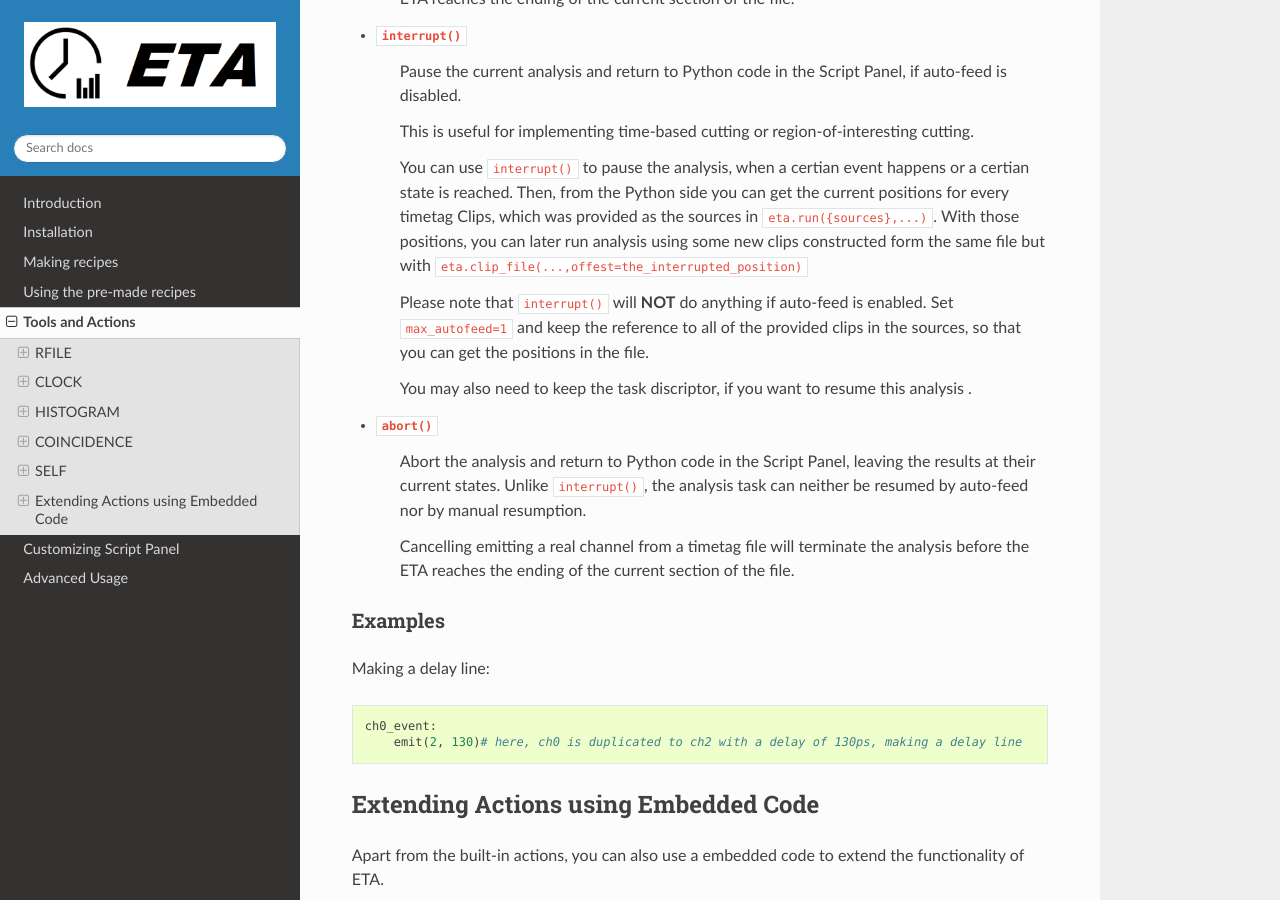
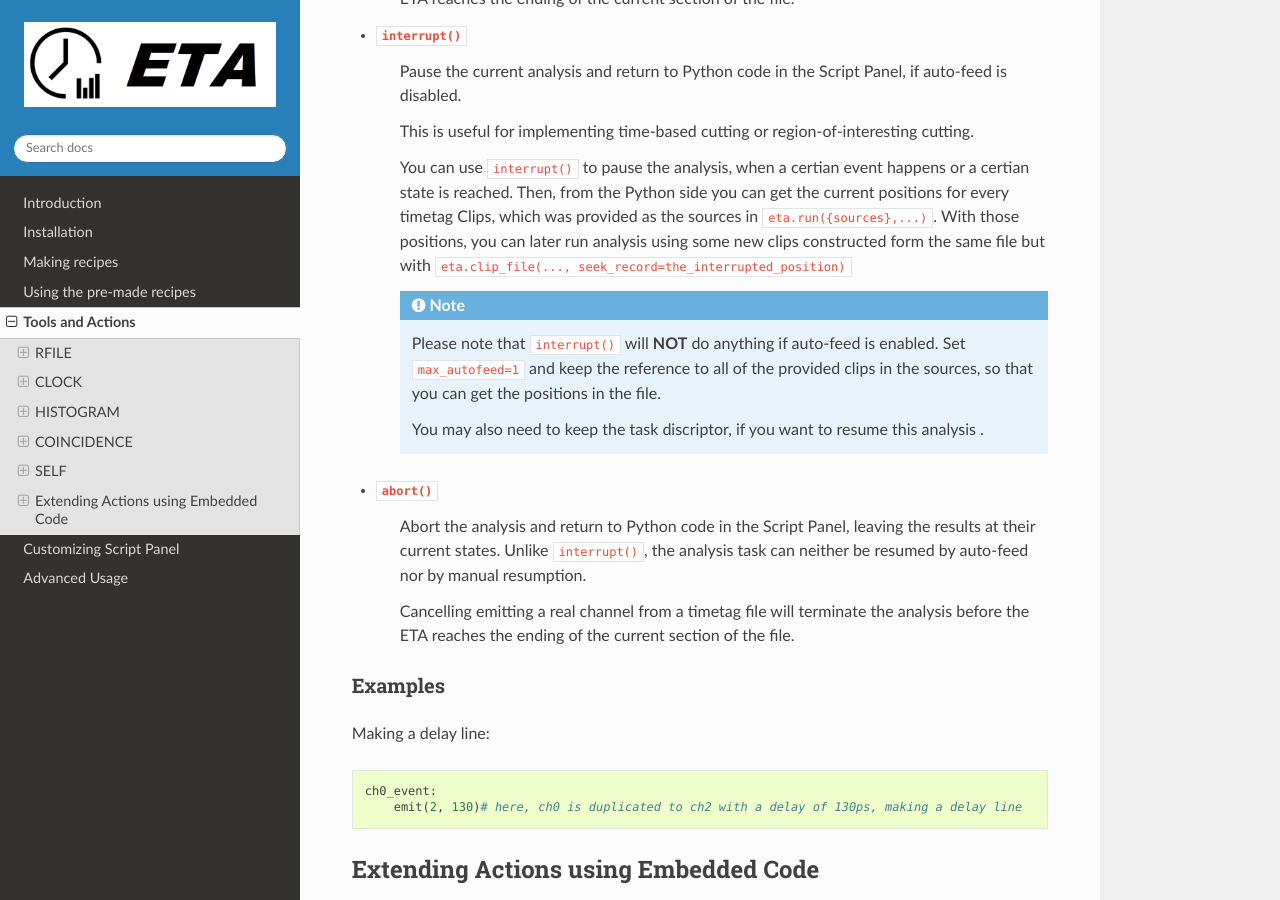
Before and after one commit to timetag/timetag.github.io, a Sphinx documentation site: the page built from docs/actions.rst, in a window 1280 px wide and 900 px high, scrolled down 6878 px. Built offline with Sphinx 7.4.7 and the Read the Docs theme 2.0.0, drawn with Linux system fonts in a browser that asks for light colours.

Commit message:
Update actions.rst

```diff
--- a/docs/actions.rst
+++ b/docs/actions.rst
@@ -232,18 +232,18 @@
     Cancelling emitting a real channel from a timetag file will terminate the analysis before the ETA reaches the ending of the current section of the file.
 
 
-
 - ``interrupt()``
     Pause the current analysis and return to Python code in the Script Panel, if auto-feed is disabled.
 
     This is useful for implementing time-based cutting or region-of-interesting cutting.
 
-    You can use ``interrupt()`` to pause the analysis, when a certian event happens or a certian state is reached. Then, from the Python side you can get the current positions for every timetag Clips, which was provided as the sources in ``eta.run({sources},...)``. With those positions, you can later run analysis using some new clips constructed form the same file but with ``eta.clip_file(...,offest=the_interrupted_position)``
+    You can use ``interrupt()`` to pause the analysis, when a certian event happens or a certian state is reached. Then, from the Python side you can get the current positions for every timetag Clips, which was provided as the sources in ``eta.run({sources},...)``. With those positions, you can later run analysis using some new clips constructed form the same file but with ``eta.clip_file(..., seek_record=the_interrupted_position)``
 
     .. note::
-    Please note that ``interrupt()`` will **NOT** do anything if auto-feed is enabled. Set ``max_autofeed=1`` and keep the reference to all of the provided clips in the sources, so that you can get the positions in the file.
 
-    You may also need to keep the task discriptor, if you want to resume this analysis .
+        Please note that ``interrupt()`` will **NOT** do anything if auto-feed is enabled. Set ``max_autofeed=1`` and keep the reference to all of the provided clips in the sources, so that you can get the positions in the file.
+
+        You may also need to keep the task discriptor, if you want to resume this analysis .
 
 - ``abort()``
     Abort the analysis and return to Python code in the Script Panel, leaving the results at their current states. Unlike ``interrupt()``, the analysis task can neither be resumed by auto-feed nor by manual resumption.
```
